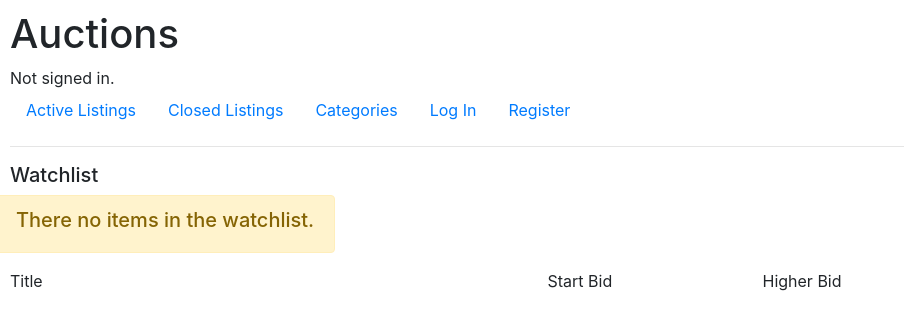
After one commit to rjnfrazao/e33a-commerce, a Django app: page /watchlist in a window 1280 px wide. The commit adds this page. Shown: the top 330 px of the page, without its empty margins (0-904 px from the left). Run offline with Django 3.2, Linux system fonts and the light colour scheme; data comes from the database, SQL or seed files in the repository; both versions use the stored data as it was after the commit; some libraries are stand-ins or nearby versions.

Commit message:
Pending bugs only

```diff
--- a/auctions/models.py
+++ b/auctions/models.py
@@ -46,6 +46,7 @@ class Bid(models.Model):
         Auctions, to_field='id_auction', on_delete=models.PROTECT, db_column='id_auction')
     amount = models.FloatField("Amount")
     date_creation = models.DateTimeField(auto_now=True)
+    # To be used in future case user wanted to cancel the BID.
     active = models.BooleanField("Active", default="True")
 
     def __str__(self):
--- a/auctions/templates/auctions/layout.html
+++ b/auctions/templates/auctions/layout.html
@@ -8,6 +8,7 @@
         <link href="{% static 'auctions/styles.css' %}" rel="stylesheet">
     </head>
     <body>
+        <div>
             <h1>Auctions</h1>
             <div>
                 {% if user.is_authenticated %}
@@ -23,7 +24,13 @@
                 <li class="nav-item">
                     <a class="nav-link" href="{% url 'index' %}?q=closed">Closed Listings</a>
                 </li>
+                <li class="nav-item">
+                    <a class="nav-link" href="{% url 'categories' %}">Categories</a>
+                </li>
                 {% if user.is_authenticated %}
+                    <li class="nav-item">
+                        <a class="nav-link" href="{% url 'watchlist' %}">Watchlist</a>
+                    </li>
                     <li class="nav-item">
                         <a class="nav-link" href="{% url 'auctions_add' %}">New Auction</a>
                     </li>
@@ -39,6 +46,7 @@
                     </li>
                 {% endif %}
             </ul>
+        </div>
         <hr>
         {% block body %}
         {% endblock %}
--- /dev/null
+++ b/auctions/templates/auctions/watchlist.html
@@ -0,0 +1,23 @@
+{% extends "auctions/layout.html" %}
+{% autoescape on %}
+    {% block body %}
+        <div class="row">
+            <div class="col-12"><h5>Watchlist</h5></div>
+            {% if alert_message %}
+                <div style="text-align: center" class="alert alert-warning"><h5 style="bg-alert">{{ alert_message }}</h5></div>
+            {% endif %}
+        </div>
+        <div class="row">
+            <div class="col-5"><p>Title</p></div>
+            <div class="col-2"><p>Start Bid</p></div>
+            <div class="col-2"><p>Higher Bid</p></div>
+        </div>
+        {% for w in watchlist %}
+            <div class="row">
+                <div class="col-5"><p><a href="{% url 'auctions_item' w.id_auction %}">{{ w.title }}</a></p></div>
+                <div class="col-2"><p>{{ w.start_bid }}</p></div>
+                <div class="col-2"><p>{{ w.higher }}</p></div>
+            </div>
+        {% endfor %}
+    {% endblock%}
+{% endautoescape %}
--- a/auctions/urls.py
+++ b/auctions/urls.py
@@ -7,13 +7,13 @@ urlpatterns = [
     path("login", views.login_view, name="login"),
     path("logout", views.logout_view, name="logout"),
     path("register", views.register, name="register"),
+    path("auction/<int:id_auction>", views.auctions_item, name="auctions_item"),
     path("auctionAdd", views.auctions_add, name="auctions_add"),
-    path("auction/<int:id_auction>", views.auctions_item, name="auctions_item"),
     path("auctionBid", views.auctions_bid, name="auctions_bid"),
     path("auctionOper/<str:oper>/<int:id_auction>/",
          views.auctions_oper, name="auctions_oper"),
     path("auctionComment/",
-         views.auctions_comment, name="auctions_comment")
-
-
+         views.auctions_comment, name="auctions_comment"),
+    path("watchlist", views.watchlist, name="watchlist"),
+    path("categories", views.categories, name="categories")
 ]
--- a/auctions/utils.py
+++ b/auctions/utils.py
@@ -1,4 +1,4 @@
-from .models import Bid
+from .models import Bid, Watchlist
 from django.db.models import Max
 
 
@@ -18,5 +18,55 @@ def maxBid(id_auction):
             Max('amount'))
 
         return max_amount["amount__max"]
-    except e:
+    except:
         return 0
+
+
+"""
+    Function returns True in case the auctions is in the watchlist of the user, otherwise returns false.
+
+    input
+    id_auction : Auction id
+    id_user : User if
+"""
+
+
+def IsWatchlist(id_auction, id_user):
+
+    try:
+        # Filter all bids from the auction
+        # print(f"isWatchlist -> auction: {id_auction}, user:{id_user}")
+        isThere = Watchlist.objects.filter(
+            id_auction=id_auction, id_user=id_user).exists()
+
+        return isThere
+    except:
+        return False
+
+
+"""
+    Function : Returns True if the user is the same of the higher bid, otherwise returns false.
+
+    Input :
+    id_auction : get the lis of bids from this auction
+    user : user to be checked (should be the logged user)
+"""
+
+
+def isWinner(id_auction, user):
+
+    try:
+        # Filter all bids from the auction
+        bid = Bid.objects.filter(id_auction=id_auction).order_by('-amount')
+
+        # Check if exist bids for the auction
+        if bid.exists():
+            for b in bid:   # Force the loop to get the first record
+                # Check if it´s the same user.
+                if b.id_user == user:
+                    return True
+                break       # Exit. Just the first is needed.
+        else:
+            return False
+    except:
+        return False
--- a/auctions/views.py
+++ b/auctions/views.py
@@ -5,21 +5,53 @@ from django.shortcuts import render
 from django.urls import reverse
 
 from .models import User, Category, Auctions, Bid, Comments, Watchlist
-from .utils import maxBid
+from .utils import maxBid, IsWatchlist, isWinner
+
+"""
+Page displays the auctions listing, it displays three different conditions : Closed only, Active Only,
+and Filtered by a category
+
+The following parameters apply:
+q=Closed : Display closed auctions.
+c=<id_category> : Display the list of auctions which belongs to the informed category.
+Otherwise : Display active auctions.
+"""
 
 
 def index(request):
 
     if request.GET.get("q") != "closed":
-        auctions = Auctions.objects.filter(active=True)
-        status = "Active"
+        # Closed auctions wasn't requested, so keep working on active only.
+
+        if request.method == 'GET' and 'c' in request.GET:
+            # Category was informed so filter the auctions per category.
+            auctions = Auctions.objects.filter(
+                id_category=request.GET.get("c"), active=True)
+            try:
+                print(request.GET.get("c"))
+                category = Category.objects.get(
+                    id_category=request.GET.get("c"))
+                status = f"Category {category.name} "
+            except:
+                status = ""
+                alert_message = "Category does not exist"
+        else:
+            # Category wasn´t informed so display active list
+            auctions = Auctions.objects.filter(active=True)
+            status = "Active"
     else:
+        # Closed auctions only.
         auctions = Auctions.objects.filter(active=False)
         status = "Closed"
 
+    alert_message = ""
+    if len(auctions) == 0:
+        alert_message = "There no items in the watchlist."
+
     return render(request, "auctions/index.html", {
         "auctions": auctions,
-        "status": status
+        "status": status,
+        "alert_message": alert_message
     })
 
 
@@ -75,6 +107,13 @@ def register(request):
         return render(request, "auctions/register.html")
 
 
+"""
+Page to register auctions.
+
+
+"""
+
+
 def auctions_add(request):
 
     if request.method == "POST":
@@ -99,7 +138,18 @@ def auctions_add(request):
         })
 
 
+"""
+Page displays the auction item.
+
+There are some redirects to this page, as this page displays the details of the auction.
+
+"""
+
+
 def auctions_item(request, id_auction):
+
+    # Initialize local variables.
+    winner = False
 
     # It can be a redirect, so check if a alert message needs to be presented.
     try:
@@ -110,14 +160,40 @@ def auctions_item(request, id_auction):
         alert_message = ""
 
     # check if id_auction exists
-
     try:
         auction = Auctions.objects.get(id_auction=id_auction)
 
+        # Retrieve category name
+        #cat = Category.objects.get(id_category=auction.id_category)
+        #category_name = cat.name
+
         try:
+            # Retrieve all comments from the auction.
             comments = Comments.objects.filter(id_auction=id_auction)
         except:
+            # In case there are no comments keep it clear.
             comments = None
+
+        try:
+            # Get the higher bid for the auction.
+            max_bid = maxBid(id_auction)
+
+            if max_bid == 0:
+                higher_bid_message = "<< NO BIDS YET >>"            # There are no bids yet
+            else:
+                # Higher bid was found.
+                higher_bid_message = f" - Higher bid is {max_bid}"
+
+            if not auction.active:
+                # Check if current user is the winner of the bid
+                if isWinner(id_auction, request.user):
+                    alert_message = alert_message + \
+                        "Congratulations. You are the WINNER of this bid."
+                    winner = True
+        except:
+            # In case there are no comments keep it clear.
+            winner = False
+
     except Auctions.DoesNotExist:
         # id_auction doesn't exist, display an error message
         return render(request, "auctions/auctionsItem.html", {
@@ -144,6 +220,7 @@ def auctions_item(request, id_auction):
         # user is not logged.
         owner = False
 
+    # return the page
     return render(request, "auctions/auctionsItem.html", {
         "auction": auction,
         "comments": comments,
@@ -151,7 +228,9 @@ def auctions_item(request, id_auction):
         "category": auction.id_category,
         "watchlist": watchlist,
         "auction_owner": owner,
-        "alert_message": alert_message
+        "alert_message": alert_message,
+        "higher_bid_message": higher_bid_message,
+        "isTheWinner": winner
     })
 
 
@@ -162,6 +241,8 @@ def auctions_bid(request):
         id_auction = request.POST["id_auction"]
         # return the higher bid for the auction.
         max_bid = maxBid(id_auction)
+        if max_bid is None:
+            max_bid = 0
         amount = float(request.POST["amount"])
         start_bid = Auctions.objects.get(id_auction=id_auction).start_bid
 
@@ -176,9 +257,7 @@ def auctions_bid(request):
                     amount=amount,
                     active=True
                 )
-                print(bid)
                 bid.save()
-                print("Saved bid: ", bid.id_bid)
 
                 request.session['alert_message'] = f"Bid placed. Amount {amount} by user {request.user.username}."
             except:
@@ -201,6 +280,12 @@ def auctions_bid(request):
         # Http get redisplay the page again.
         return HttpResponseRedirect(reverse("auctions_item",
                                             args=[id_auction]))
+
+
+"""
+Perform 3 operations. Add watchlist, Delete watchlist, Close Auction
+
+"""
 
 
 def auctions_oper(request, oper, id_auction):
@@ -287,3 +372,56 @@ def auctions_comment(request):
 
         return HttpResponseRedirect(reverse("auctions_item",
                                             args=[id_auction]))
+
+
+def watchlist(request):
+
+    class Watch:
+        id_auction = 0
+        title = ""
+        start_bid = 0
+        higher_bid = 0
+
+        def __init__(self, id_auction, title, start, higher):
+            # Instance Variable
+            self.id_auction = id_auction
+            self.title = title
+            self.start_bid = start
+            self.higher = higher
+
+    auctions = Auctions.objects.filter(active=True)
+    id_user = request.user.id
+
+    watch = []
+    for auction in auctions:
+
+        if IsWatchlist(auction.id_auction, id_user):
+            #print("id_auction:", auction.id_auction)
+            maxbid = maxBid(auction.id_auction)
+            w = Watch(int(auction.id_auction), auction.title,
+                      auction.start_bid,
+                      maxbid)
+            watch.append(w)
+
+    alert_message = ""
+    if len(watch) == 0:
+        alert_message = "There no items in the watchlist."
+
+    return render(request, "auctions/watchlist.html", {
+        "watchlist": watch,
+        "alert_message": alert_message
+    })
+
+
+def categories(request):
+
+    categories = Category.objects.all()
+
+    alert_message = ""
+    if len(categories) == 0:
+        alert_message = "There no items in the watchlist."
+
+    return render(request, "auctions/categories.html", {
+        "categories": categories,
+        "alert_message": alert_message
+    })
```
Also changed, not shown: auctions/templates/auctions/auctionsItem.html (+12 -6 lines), auctions/templates/auctions/categories.html (added, +22 -0 lines), db.sqlite3, readme.md. Lines whose indentation alone changed are shown as unchanged.
